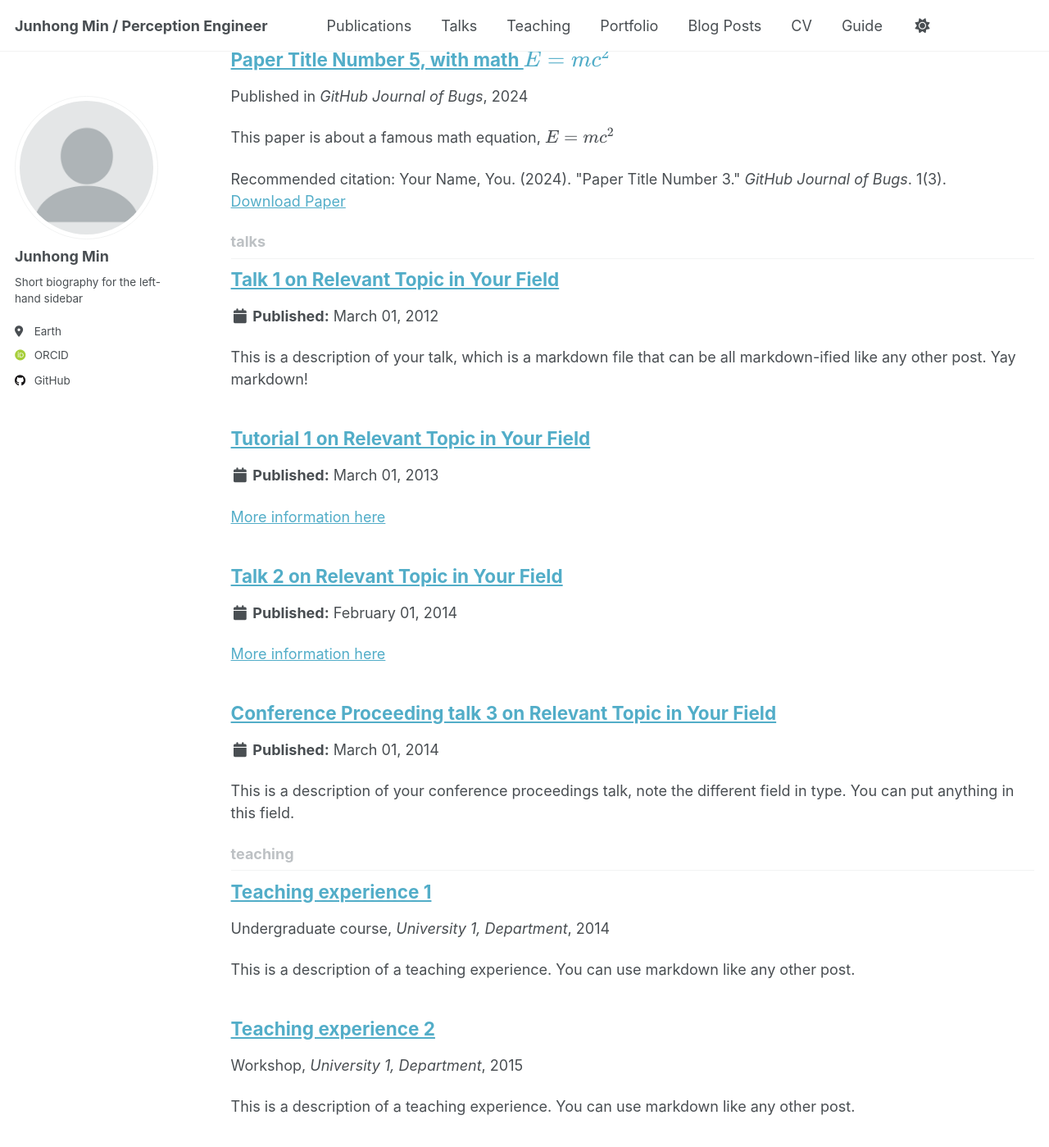
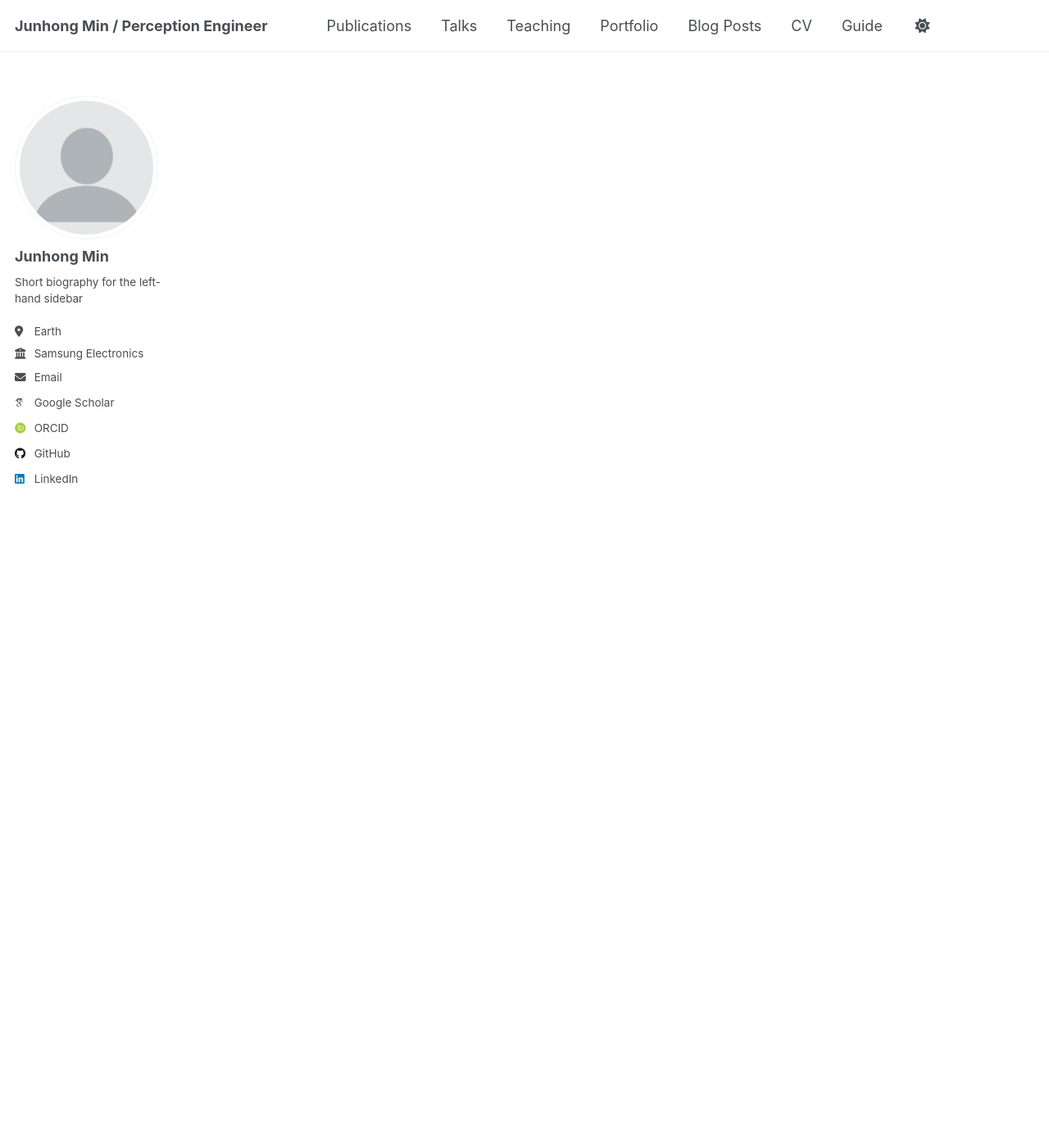
Before and after one commit to junhong-3dv/junhong-3dv.github.io, a Jekyll site: the page built from _pages/collection-archive.html, in a window 1280 px wide and 1400 px high, scrolled down 2076 px. Shown: the whole window at 82% size. Built offline with Jekyll 4.4.1, drawn with Linux system fonts in a browser that asks for light colours; some web fonts are replaced; a script that is not in the unit is left out; part of the change alters nothing that is shown; some of the changed text lies outside the part shown.

Commit message:
Update _config.yml

```diff
--- a/_config.yml
+++ b/_config.yml
@@ -28,14 +28,14 @@ author:
   pronouns         : # example: "she/her"
   bio              : "Short biography for the left-hand sidebar"
   location         : "Earth"
-  employer         : # "Red Brick University"
+  employer         : "Samsung Electronics"
   uri              : # URL
-  email            : #"none@example.org"
+  email            : "junhong.min.85@gmail.com, junhong1.min@samsung.com"
 
   # Academic websites
   academia         : # URL
   arxiv            : # URL - Update with the correct link to your profile
-  googlescholar    : #"https://scholar.google.com/citations?user=PS_CX0AAAAAJ"
+  googlescholar    : "https://scholar.google.co.kr/citations?user=Rc3ybdYAAAAJ&hl=en"
   inspire-hep      : # URL
   impactstory      : # URL
   orcid            : "http://orcid.org/yourorcidurl"
@@ -63,7 +63,7 @@ author:
   keybase          : # Username
   instagram        : # Username
   lastfm           : # Username
-  linkedin         : # Username
+  linkedin         : junhongmin
   mastodon         : # URL
   medium           : # URL
   pinterest        : # Username
@@ -219,16 +219,16 @@ kramdown:
 # These settings control the types of collections used by the template
 collections:
   teaching:
-    output: true
+    output: False
     permalink: /:collection/:path/
   publications:
     output: true
     permalink: /:collection/:path/
   portfolio:
-    output: true
+    output: False
     permalink: /:collection/:path/
   talks:
-    output: true
+    output: False
     permalink: /:collection/:path/
 
 
```
